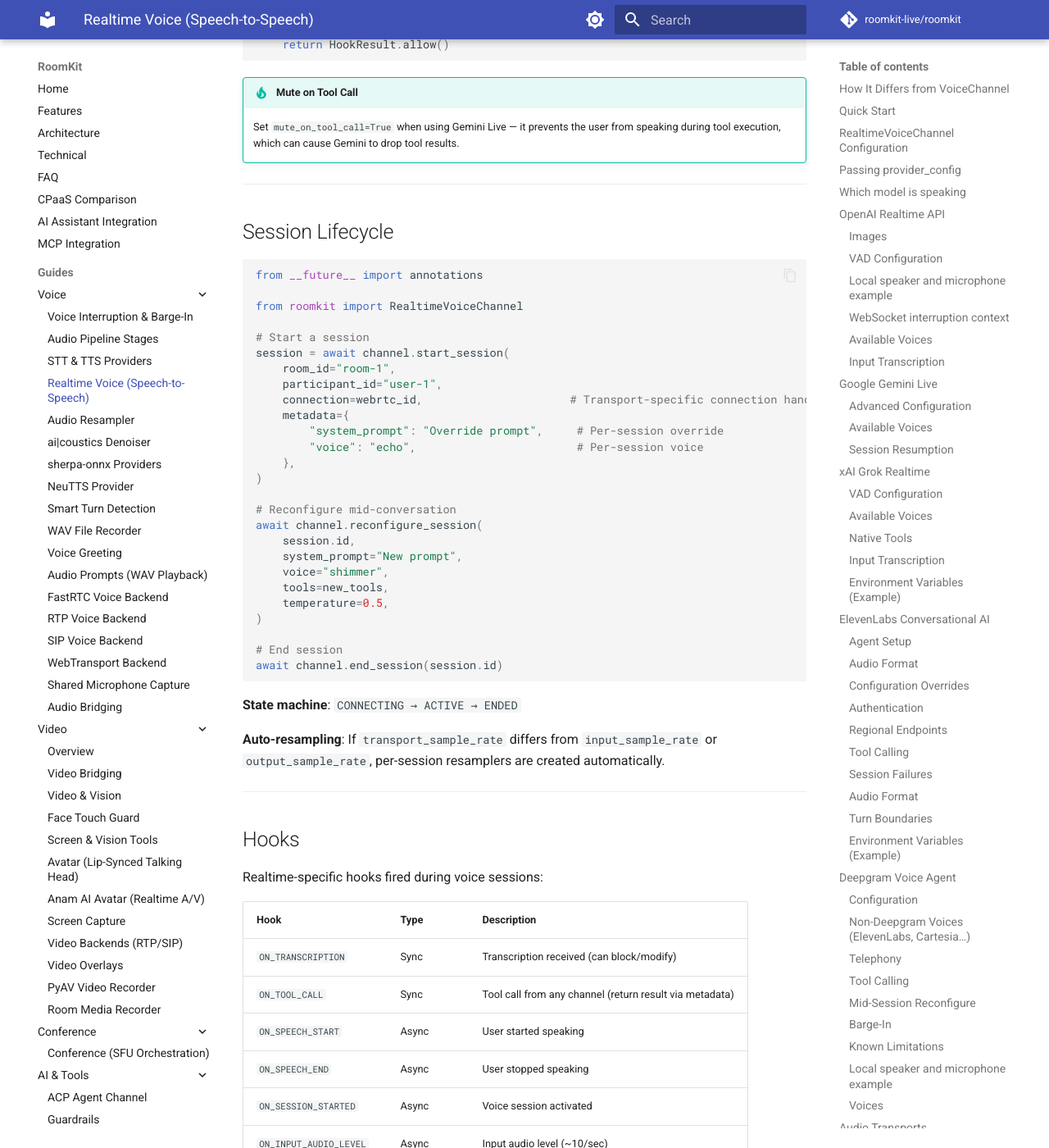
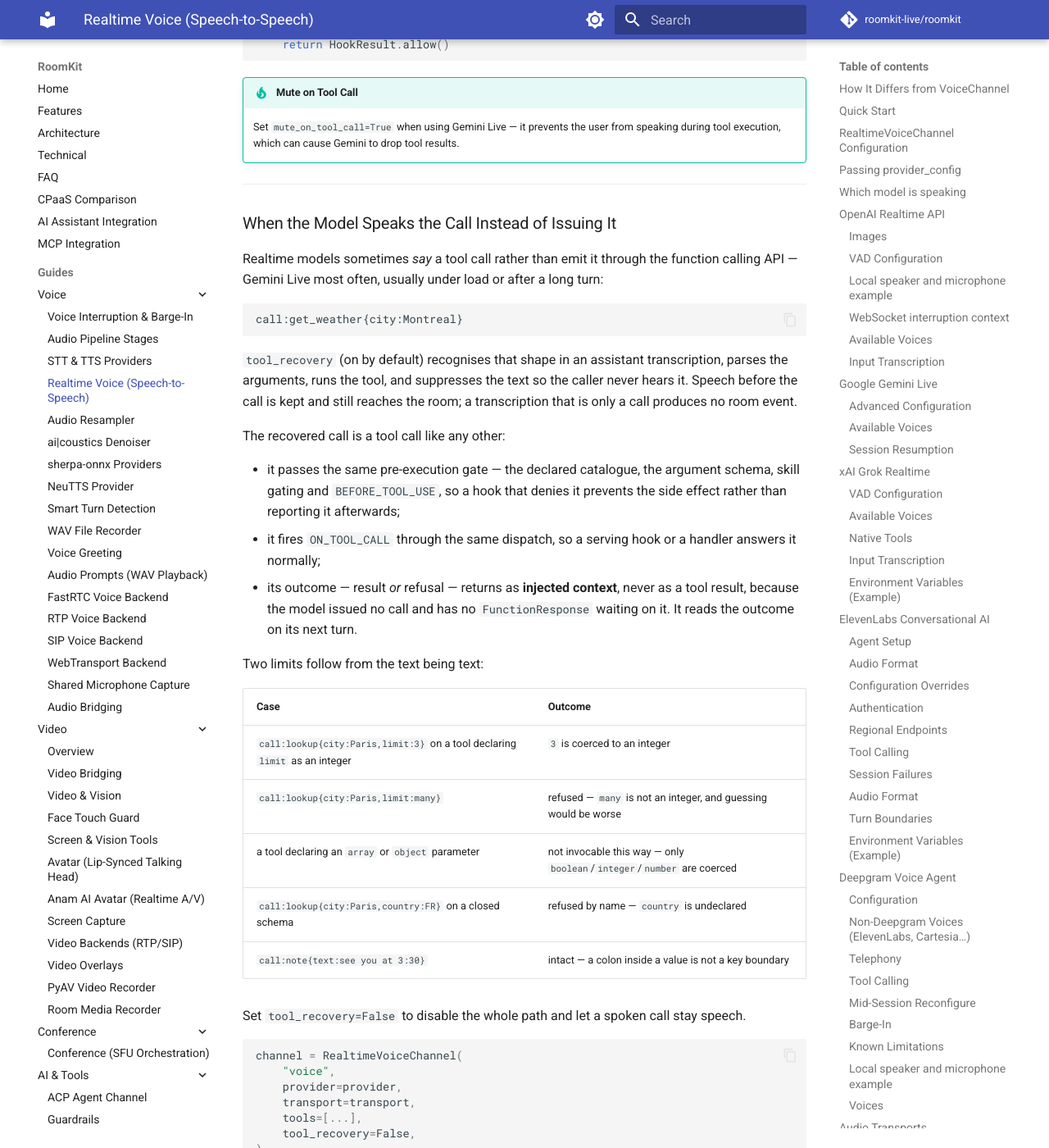
Before and after one commit to roomkit-live/roomkit-docs, an MkDocs documentation site: the page built from docs/guides/realtime-voice-providers.md, in a window 1280 px wide and 1400 px high, scrolled down 26086 px. Shown: the whole window at 82% size. Built offline with MkDocs 1.6.1 and Material for MkDocs 9.7.7, drawn with Linux system fonts in a browser that asks for light colours; comment, search, counter and statistics services are not loaded.

Commit message:
docs(realtime): document tool recovery and the one gate every call passes

````diff
--- a/docs/guides/realtime-voice-providers.md
+++ b/docs/guides/realtime-voice-providers.md
@@ -1058,6 +1058,57 @@ async def on_tool_call(event, ctx):
 
 ---
 
+### When the Model Speaks the Call Instead of Issuing It
+
+Realtime models sometimes *say* a tool call rather than emit it through the
+function calling API — Gemini Live most often, usually under load or after a
+long turn:
+
+```
+call:get_weather{city:Montreal}
+```
+
+`tool_recovery` (on by default) recognises that shape in an assistant
+transcription, parses the arguments, runs the tool, and suppresses the text so
+the caller never hears it. Speech before the call is kept and still reaches the
+room; a transcription that is only a call produces no room event.
+
+The recovered call is a tool call like any other:
+
+- it passes the same pre-execution gate — the declared catalogue, the argument
+  schema, skill gating and `BEFORE_TOOL_USE`, so a hook that denies it prevents
+  the side effect rather than reporting it afterwards;
+- it fires `ON_TOOL_CALL` through the same dispatch, so a serving hook or a
+  handler answers it normally;
+- its outcome — result *or* refusal — returns as **injected context**, never as
+  a tool result, because the model issued no call and has no
+  `FunctionResponse` waiting on it. It reads the outcome on its next turn.
+
+Two limits follow from the text being text:
+
+| Case | Outcome |
+|------|---------|
+| `call:lookup{city:Paris,limit:3}` on a tool declaring `limit` as an integer | `3` is coerced to an integer |
+| `call:lookup{city:Paris,limit:many}` | refused — `many` is not an integer, and guessing would be worse |
+| a tool declaring an `array` or `object` parameter | not invocable this way — only `boolean`/`integer`/`number` are coerced |
+| `call:lookup{city:Paris,country:FR}` on a closed schema | refused by name — `country` is undeclared |
+| `call:note{text:see you at 3:30}` | intact — a colon inside a value is not a key boundary |
+
+Set `tool_recovery=False` to disable the whole path and let a spoken call stay
+speech.
+
+```python
+channel = RealtimeVoiceChannel(
+    "voice",
+    provider=provider,
+    transport=transport,
+    tools=[...],
+    tool_recovery=False,
+)
+```
+
+---
+
 ## Session Lifecycle
 
 ```python
````
Also changed, not shown: docs/features.md (+2 -0 lines).
